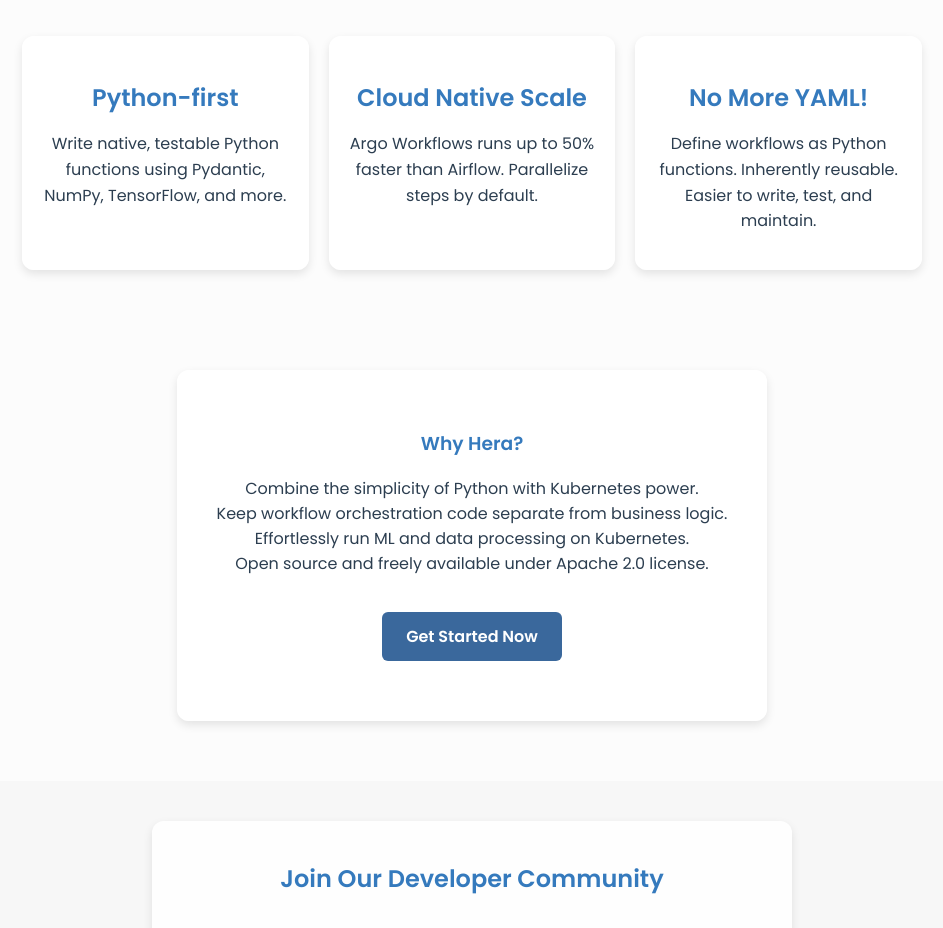
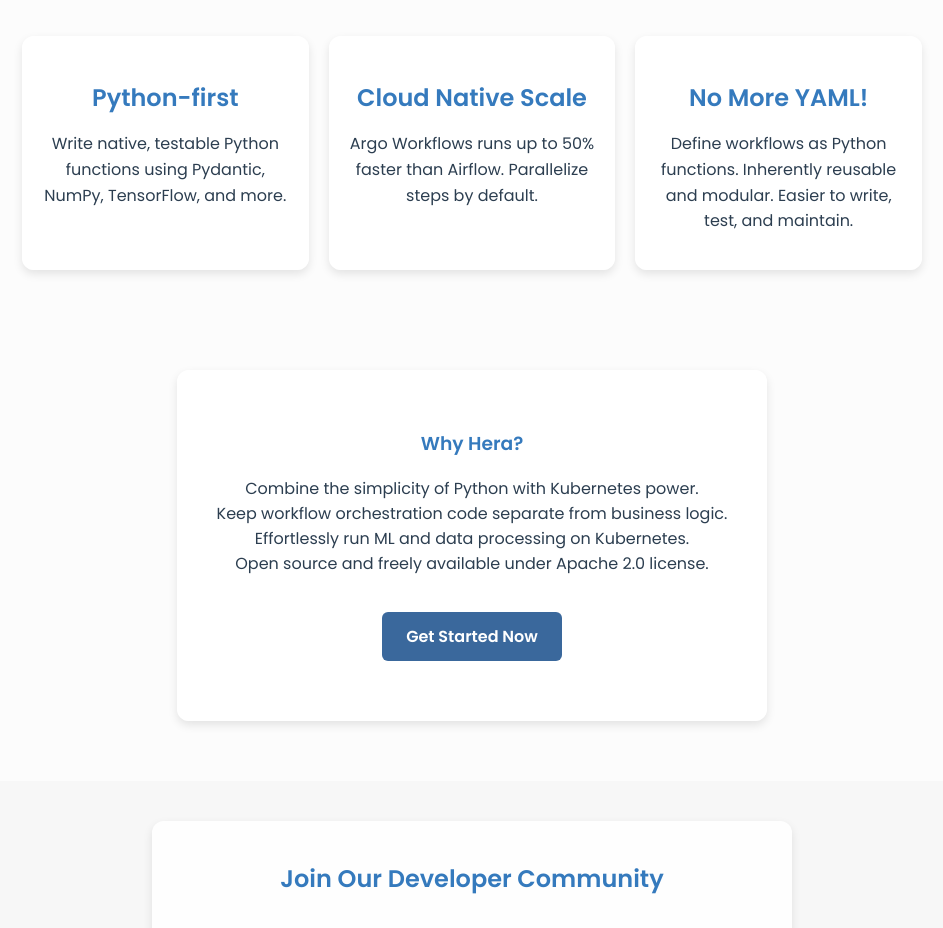
Before and after one commit to heraproj/heraproj.github.io, a plain HTML site: page index.html in a window 1280 px wide. Shown: the part 1900-2828 px from the top of the page, without its empty margins (168-1111 px from the left). Drawn offline with nearby package versions, Linux system fonts and the light colour scheme; no server answers.

Commit message:
Adjust No More YAML box
Signed-off-by: Elliot Gunton <elliotgunton@gmail.com>

```diff
--- a/index.html
+++ b/index.html
@@ -139,7 +139,7 @@
 
         <div class="feature">
             <h3>No More YAML!</h3>
-            <p>Define workflows as Python functions. Inherently reusable. Easier to write, test, and maintain.</p>
+            <p>Define workflows as Python functions. Inherently reusable and modular. Easier to write, test, and maintain.</p>
         </div>
     </section>
 
```
